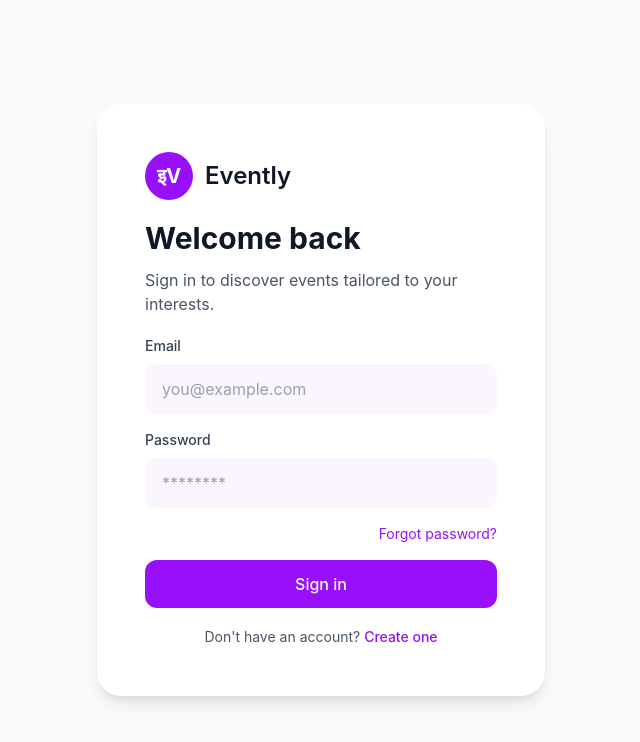
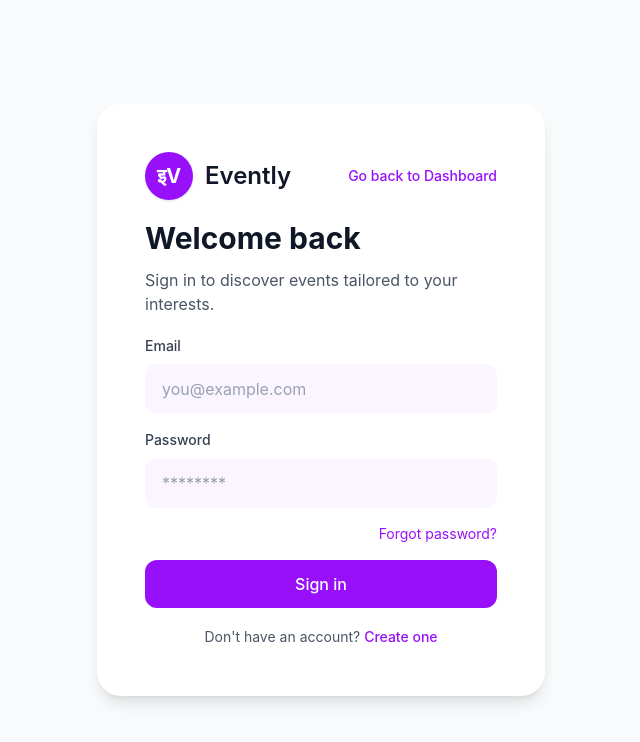
Before and after one commit to sleshjan/Local-Event-Management-System-LEMS, a React (Vite) app: page /login in a window 1280 px wide. Shown: the top 742 px of the page, without its empty margins (319-959 px from the left). Built offline with nearby package versions, Linux system fonts and the light colour scheme; no server answers.

Commit message:
Removed register button in guest's dashboard and added navigation to guest dashboard in login page

```diff
--- a/src/App.jsx
+++ b/src/App.jsx
@@ -19,6 +19,7 @@ import CreateEvent from './pages/admin/CreateEvent';
 import EditEvent from './pages/admin/EditEvent';
 import ProfilePage from './pages/user/ProfilePage';
 import ResetPasswordConfirm from "./pages/auth/ResetPasswordConfirm";
+import TermsAndPrivacy from "./pages/TermsAndPrivacy";
 
 import MyEvents from "./pages/user/MyEvents";
 import UserCreateEvent from "./pages/user/CreateEvent";
@@ -33,6 +34,7 @@ function App() {
         <Route path="/select-interests" element={<SelectInterests />} />
         <Route path="/forgot-password" element={<ForgotPassword />} />
         <Route path="/reset-password" element={<ResetPasswordConfirm />} />
+        <Route path="/terms-and-privacy" element={<TermsAndPrivacy />} />
 
         {/* User routes */}
         <Route path="/dashboard" element={<UserDashboard />} />
--- a/src/components/common/Logo.jsx
+++ b/src/components/common/Logo.jsx
@@ -1,11 +1,19 @@
+import { Link } from "react-router-dom";
+import { authService } from "../../services/authService";
+
 const Logo = () => {
+  const user = authService.getCurrentUser();
+  const userRole = user?.role;
+
+  const dashboardPath = userRole === "admin" ? "/admin/dashboard" : "/";
+
   return (
-    <div className="flex items-center gap-3">
-      <div className="w-12 h-12 bg-purple-600 rounded-full flex items-center justify-center">
+    <Link to={dashboardPath} className="flex items-center gap-3 transition-opacity hover:opacity-80">
+      <div className="w-12 h-12 bg-purple-600 rounded-full flex items-center justify-center shadow-sm">
         <span className="text-white font-bold text-xl">इV</span>
       </div>
       <span className="text-2xl font-semibold text-gray-900">Evently</span>
-    </div>
+    </Link>
   );
 };
 
--- a/src/pages/auth/Login.jsx
+++ b/src/pages/auth/Login.jsx
@@ -135,9 +135,15 @@ const Login = () => {
   return (
     <div className="min-h-screen bg-gray-50 flex items-center justify-center p-4">
       <div className="w-full max-w-md bg-white rounded-3xl shadow-lg p-8 md:p-12">
-        {/* Logo */}
-        <div className="mb-5">
+        {/* Header */}
+        <div className="flex items-center justify-between mb-5">
           <Logo />
+          <Link
+            to="/"
+            className="text-sm text-purple-600 hover:underline font-medium"
+          >
+            Go back to Dashboard
+          </Link>
         </div>
 
         {/* Welcome Text */}
--- a/src/pages/auth/Register.jsx
+++ b/src/pages/auth/Register.jsx
@@ -282,12 +282,20 @@ const Register = () => {
         {/* Header */}
         <div className="flex items-center justify-between mb-4">
           <Logo />
-          <Link
-            to="/login"
-            className="text-sm text-purple-600 hover:underline font-medium"
-          >
-            Back to sign in
-          </Link>
+          <div className="flex flex-col items-end">
+            <Link
+              to="/"
+              className="text-sm text-purple-600 hover:underline font-medium"
+            >
+              Go back to Dashboard
+            </Link>
+            <Link
+              to="/login"
+              className="text-sm text-gray-500 hover:underline"
+            >
+              Back to sign in
+            </Link>
+          </div>
         </div>
 
         {/* Title */}
@@ -536,7 +544,17 @@ const Register = () => {
           {/* Terms Checkbox */}
           <div className="pb-2">
             <Checkbox
-              label="I agree to the Terms and Privacy Policy"
+              label={
+                <span>
+                  I agree to the{" "}
+                  <Link
+                    to="/terms-and-privacy"
+                    className="text-purple-600 hover:underline font-medium"
+                  >
+                    Terms and Privacy Policy
+                  </Link>
+                </span>
+              }
               name="agreedToTerms"
               checked={formData.agreedToTerms}
               onChange={handleChange}
--- a/src/pages/user/UserDashboard.jsx
+++ b/src/pages/user/UserDashboard.jsx
@@ -213,11 +213,6 @@ const UserDashboard = () => {
                     onClick={() => navigate("/login")}
                     className="bg-white text-purple-600 border border-purple-200 hover:bg-purple-50 font-medium py-2 px-4 rounded-xl transition-all"
                   />
-                  <Button
-                    text="Register"
-                    onClick={() => navigate("/register")}
-                    className="bg-purple-600 hover:bg-purple-700 text-white font-bold py-2 px-4 rounded-xl shadow-md transition-all"
-                  />
                 </>
               )}
             </div>
```
